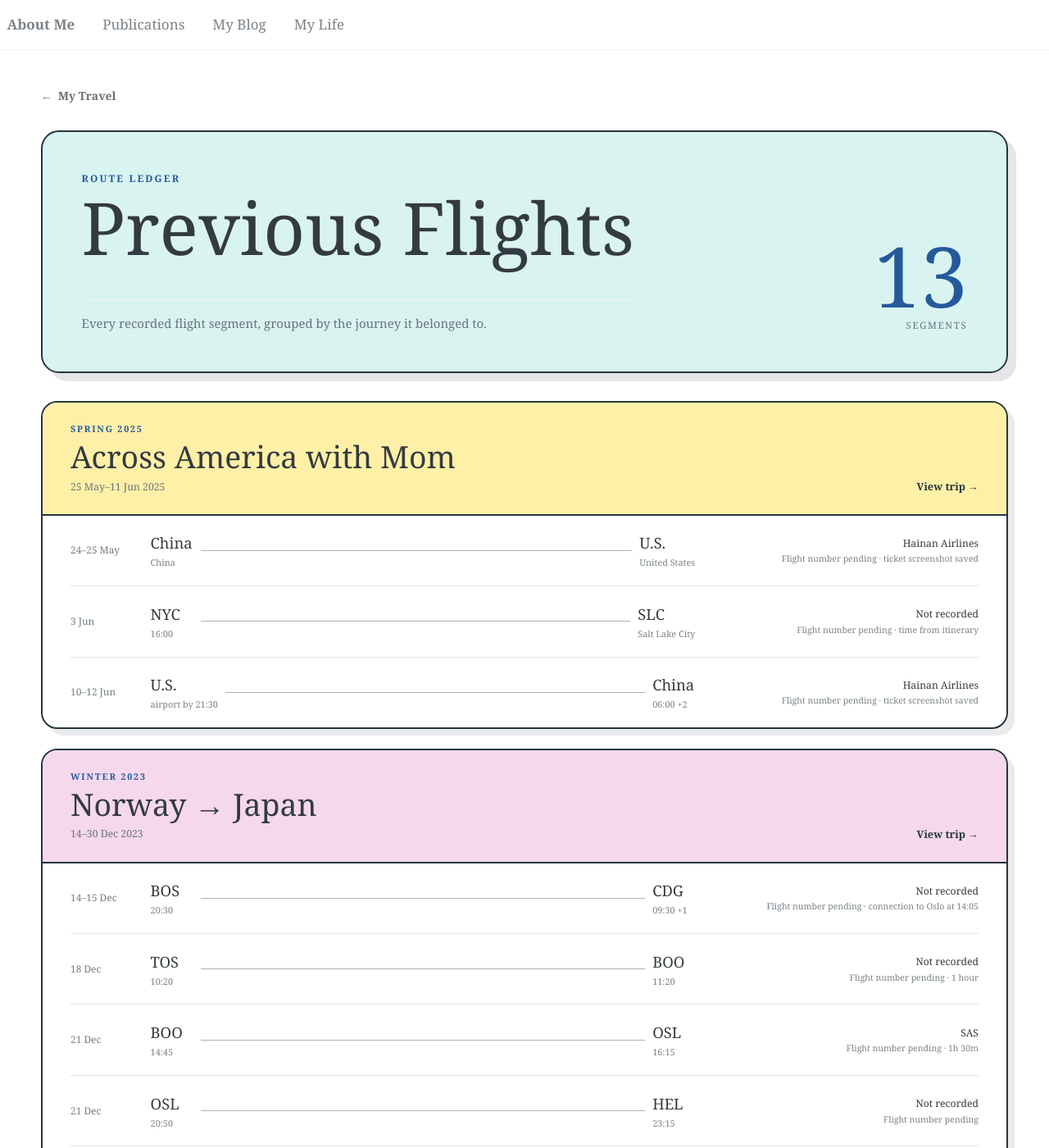
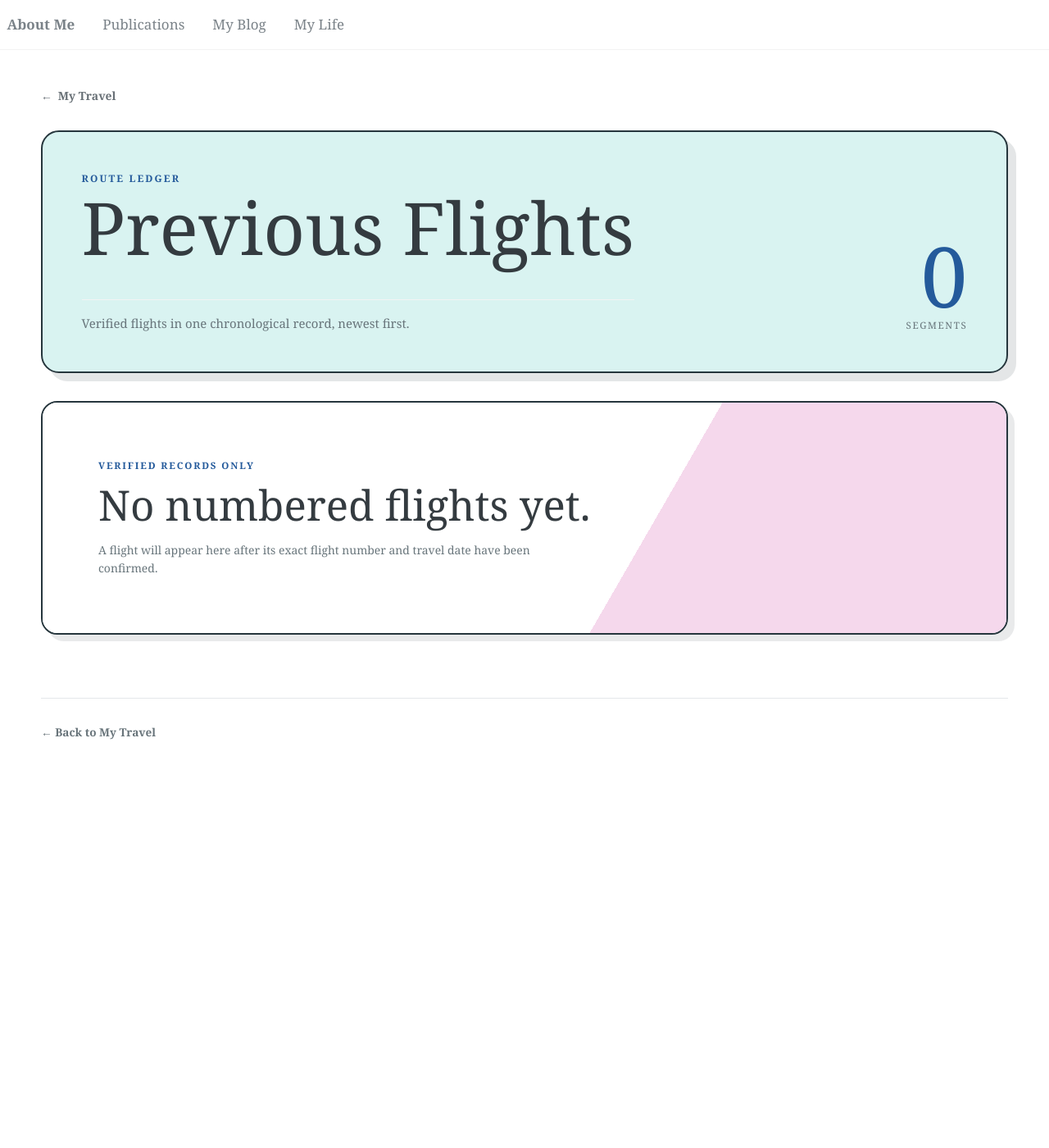
Before and after one commit to Cathylixi/Cathylixi.github.io, a Jekyll site: the page built from _pages/life-travel-flights.md, in a window 1280 px wide and 1400 px high. Shown: the whole window at 82% size. Built offline with Jekyll 4.4.1, drawn with Linux system fonts in a browser that asks for light colours; some of the changed text lies outside the part shown.

Commit message:
Show only verified flights chronologically

```diff
--- a/_pages/life-travel-flights.md
+++ b/_pages/life-travel-flights.md
@@ -2,17 +2,18 @@
 layout: default
 permalink: /life/travel/flights/
 title: "Flight Archive"
-excerpt: "Every recorded flight segment, gathered from completed journeys."
+excerpt: "Verified flights, arranged from the most recent journey backward."
 author_profile: false
 ---
 
 {% assign travel_trips = site.trips | sort: "start_date" | reverse %}
-{% assign flight_count = 0 %}
+{% assign all_flights = "" | split: "" %}
 {% for trip in travel_trips %}
   {% if trip.flights %}
-    {% assign flight_count = flight_count | plus: trip.flights.size %}
+    {% assign all_flights = all_flights | concat: trip.flights %}
   {% endif %}
 {% endfor %}
+{% assign verified_flights = all_flights | where_exp: "flight", "flight.flight_number" | sort: "sort_date" | reverse %}
 
 <article class="flight-archive-page">
   <a class="life-section__back" href="{{ '/life/travel/' | relative_url }}" target="_self"><span aria-hidden="true">←</span> My Travel</a>
@@ -21,53 +22,51 @@
     <div>
       <p>Route ledger</p>
       <h1>Previous Flights</h1>
-      <span>Every recorded flight segment, grouped by the journey it belonged to.</span>
+      <span>Verified flights in one chronological record, newest first.</span>
     </div>
     <div class="flight-archive-page__count">
-      <strong>{{ flight_count }}</strong>
+      <strong>{{ verified_flights.size }}</strong>
       <span>Segments</span>
     </div>
   </header>
 
-  <div class="flight-archive-page__list" aria-label="All recorded flights">
-    {% for trip in travel_trips %}
-      {% if trip.flights and trip.flights.size > 0 %}
-        <section class="flight-archive-group" aria-labelledby="flight-group-{{ forloop.index }}">
-          <header class="flight-archive-group__header">
-            <div>
-              <p>{{ trip.season | default: trip.year | escape }}</p>
-              <h2 id="flight-group-{{ forloop.index }}">{{ trip.title | escape }}</h2>
-              <span>{{ trip.date_label | escape }}</span>
+  <section class="flight-archive-ledger" aria-label="Verified flights, newest first">
+    {% if verified_flights.size > 0 %}
+      <header class="flight-archive-ledger__columns" aria-hidden="true">
+        <span>Date</span>
+        <span>Route</span>
+        <span>Flight</span>
+      </header>
+      <div class="flight-archive-ledger__body">
+        {% for flight in verified_flights %}
+          <article class="trip-flight">
+            <time datetime="{{ flight.sort_date | escape }}">{{ flight.date | escape }}</time>
+            <div class="trip-flight__route">
+              <span class="trip-flight__airport">
+                <strong>{{ flight.from_code | escape }}</strong>
+                <small>{{ flight.from_time | default: flight.from_city | escape }}</small>
+              </span>
+              <i aria-hidden="true"></i>
+              <span class="trip-flight__airport">
+                <strong>{{ flight.to_code | escape }}</strong>
+                <small>{{ flight.to_time | default: flight.to_city | escape }}</small>
+              </span>
             </div>
-            <a href="{{ trip.url | relative_url }}" target="_self">View trip <span aria-hidden="true">→</span></a>
-          </header>
-
-          <div class="flight-archive-group__body">
-            {% for flight in trip.flights %}
-              <article class="trip-flight">
-                <time>{{ flight.date | escape }}</time>
-                <div class="trip-flight__route">
-                  <span class="trip-flight__airport">
-                    <strong>{{ flight.from_code | escape }}</strong>
-                    <small>{{ flight.from_time | default: flight.from_city | escape }}</small>
-                  </span>
-                  <i aria-hidden="true"></i>
-                  <span class="trip-flight__airport">
-                    <strong>{{ flight.to_code | escape }}</strong>
-                    <small>{{ flight.to_time | default: flight.to_city | escape }}</small>
-                  </span>
-                </div>
-                <div class="trip-flight__meta">
-                  <strong>{{ flight.carrier | default: "Carrier not recorded" | escape }}</strong>
-                  <small>{% if flight.flight_number %}{{ flight.flight_number | escape }}{% else %}Flight number pending{% endif %}{% if flight.note %} · {{ flight.note | escape }}{% endif %}</small>
-                </div>
-              </article>
-            {% endfor %}
-          </div>
-        </section>
-      {% endif %}
-    {% endfor %}
-  </div>
+            <div class="trip-flight__meta">
+              <strong>{{ flight.carrier | escape }}</strong>
+              <small>{{ flight.flight_number | escape }}{% if flight.note %} · {{ flight.note | escape }}{% endif %}</small>
+            </div>
+          </article>
+        {% endfor %}
+      </div>
+    {% else %}
+      <div class="flight-archive-ledger__empty">
+        <p>Verified records only</p>
+        <h2>No numbered flights yet.</h2>
+        <span>A flight will appear here after its exact flight number and travel date have been confirmed.</span>
+      </div>
+    {% endif %}
+  </section>
 
   <footer class="trip-detail__footer">
     <a href="{{ '/life/travel/' | relative_url }}" target="_self">← Back to My Travel</a>
--- a/_sass/_travel.scss
+++ b/_sass/_travel.scss
@@ -575,6 +575,10 @@
   margin-top: 1.4rem;
 }
 
+.trip-ledger__body--single {
+  grid-template-columns: 1fr;
+}
+
 .trip-flights,
 .trip-itinerary {
   padding: clamp(1.4rem, 3vw, 2rem);
@@ -748,30 +752,46 @@
   }
 }
 
-.flight-archive-page__list {
-  display: grid;
-  gap: 1.4rem;
-}
-
-.flight-archive-group {
+.flight-archive-ledger {
   overflow: hidden;
   background: #fff;
   border: 2px solid #26363d;
   border-radius: 20px;
   box-shadow: 8px 8px 0 rgba(38, 54, 61, 0.1);
-
-  &:nth-child(3n + 1) .flight-archive-group__header { background: #fff0a8; }
-  &:nth-child(3n + 2) .flight-archive-group__header { background: #f5d8ec; }
-  &:nth-child(3n) .flight-archive-group__header { background: #d9f3f1; }
 }
 
-.flight-archive-group__header {
-  display: flex;
-  align-items: end;
-  justify-content: space-between;
-  gap: 1.5rem;
-  padding: 1.4rem clamp(1.2rem, 3vw, 2rem);
+.flight-archive-ledger__columns {
+  display: grid;
+  grid-template-columns: 84px minmax(0, 1fr) minmax(130px, 0.5fr);
+  gap: 0.8rem;
+  padding: 1rem clamp(1.2rem, 3vw, 2rem);
+  color: #245a9b;
+  background: #fff0a8;
   border-bottom: 2px solid #26363d;
+
+  span {
+    font-size: 0.64rem;
+    font-weight: bold;
+    letter-spacing: 0.16em;
+    text-transform: uppercase;
+
+    &:last-child { text-align: right; }
+  }
+}
+
+.flight-archive-ledger__body {
+  padding: 0 clamp(1.2rem, 3vw, 2rem);
+
+  .trip-flight {
+    grid-template-columns: 84px minmax(0, 1fr) minmax(130px, 0.5fr);
+    padding: 1.15rem 0;
+  }
+}
+
+.flight-archive-ledger__empty {
+  min-height: 260px;
+  padding: clamp(2rem, 6vw, 4rem);
+  background: linear-gradient(120deg, #fff 0 62%, #f5d8ec 62% 100%);
 
   p,
   h2,
@@ -779,43 +799,28 @@
 
   p {
     color: #245a9b;
-    font-size: 0.64rem;
+    font-size: 0.68rem;
     font-weight: bold;
     letter-spacing: 0.16em;
     text-transform: uppercase;
   }
 
   h2 {
-    margin-top: 0.25rem;
+    margin-top: 0.5rem;
     padding: 0;
     color: #343b40;
-    font-size: clamp(1.5rem, 3vw, 2.2rem);
+    font-size: clamp(1.8rem, 4vw, 3rem);
     font-weight: normal;
     border: 0;
   }
 
-  div > span {
+  span {
     display: block;
-    margin-top: 0.25rem;
+    max-width: 560px;
+    margin-top: 0.8rem;
     color: #68757b;
-    font-size: 0.72rem;
-  }
-
-  > a {
-    flex: 0 0 auto;
-    color: #26363d;
-    font-size: 0.75rem;
-    font-weight: bold;
-    text-decoration: none;
-  }
-}
-
-.flight-archive-group__body {
-  padding: 0 clamp(1.2rem, 3vw, 2rem);
-
-  .trip-flight {
-    grid-template-columns: 84px minmax(0, 1fr) minmax(130px, 0.5fr);
-    padding: 1.15rem 0;
+    font-size: 0.82rem;
+    line-height: 1.6;
   }
 }
 
@@ -1215,7 +1220,8 @@
   .trip-archive-card { grid-template-columns: 56px minmax(0, 1fr) auto; }
   .trip-archive-card__meta { grid-column: 2; text-align: left; }
   .trip-archive-card > i { grid-column: 3; grid-row: 1 / span 2; }
-  .flight-archive-group__body .trip-flight { grid-template-columns: 68px minmax(0, 1fr) 120px; }
+  .flight-archive-ledger__columns,
+  .flight-archive-ledger__body .trip-flight { grid-template-columns: 68px minmax(0, 1fr) 120px; }
 }
 
 @media (max-width: 500px) {
@@ -1241,7 +1247,7 @@
   .flight-archive-page { width: min(100% - 1rem, 1180px); padding-top: 0.75rem; padding-bottom: 5rem; }
   .flight-archive-page__hero { align-items: flex-start; flex-direction: column; border-radius: 14px; }
   .flight-archive-page__count { align-self: flex-end; }
-  .flight-archive-group { border-radius: 14px; }
-  .flight-archive-group__header { align-items: flex-start; flex-direction: column; gap: 0.8rem; }
-  .flight-archive-group__body .trip-flight { grid-template-columns: 1fr; gap: 0.45rem; }
+  .flight-archive-ledger { border-radius: 14px; }
+  .flight-archive-ledger__columns { display: none; }
+  .flight-archive-ledger__body .trip-flight { grid-template-columns: 1fr; gap: 0.45rem; }
 }
```
Also changed, not shown: _layouts/trip.html (+10 -14 lines).
